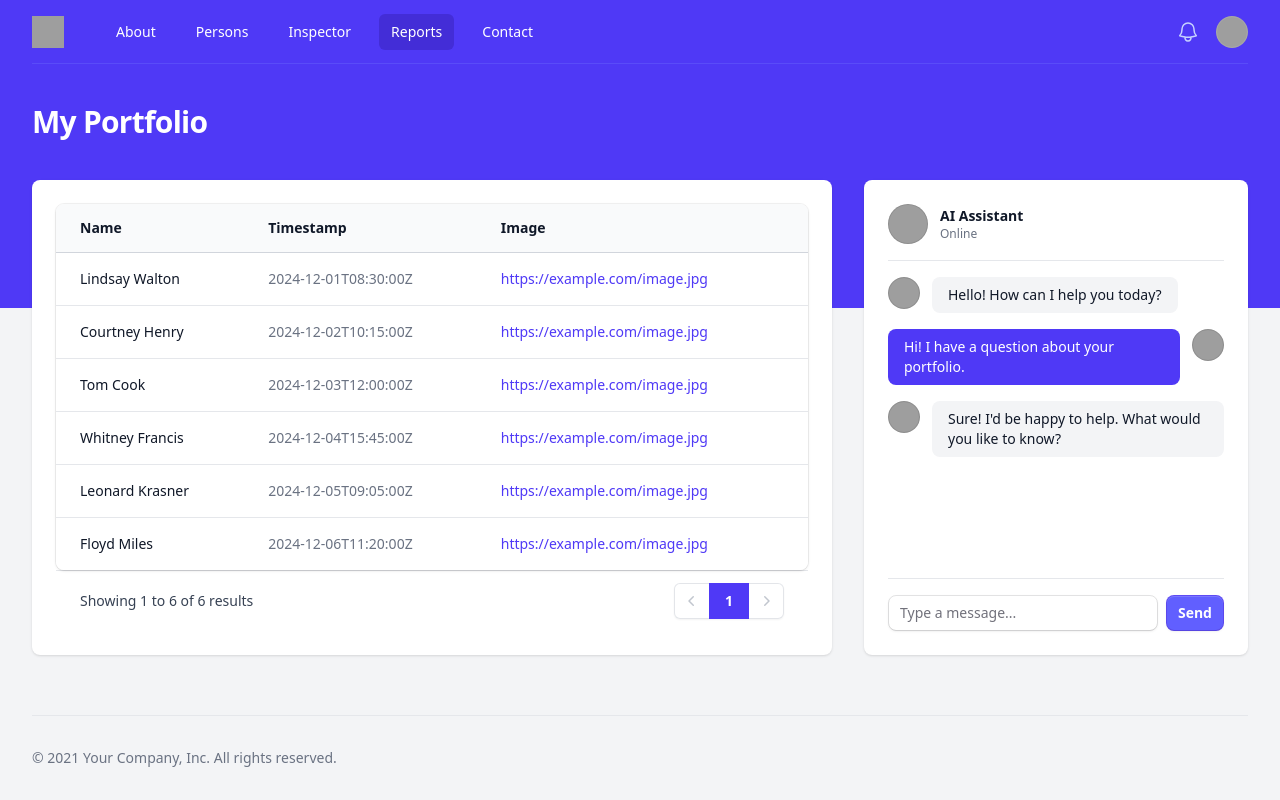
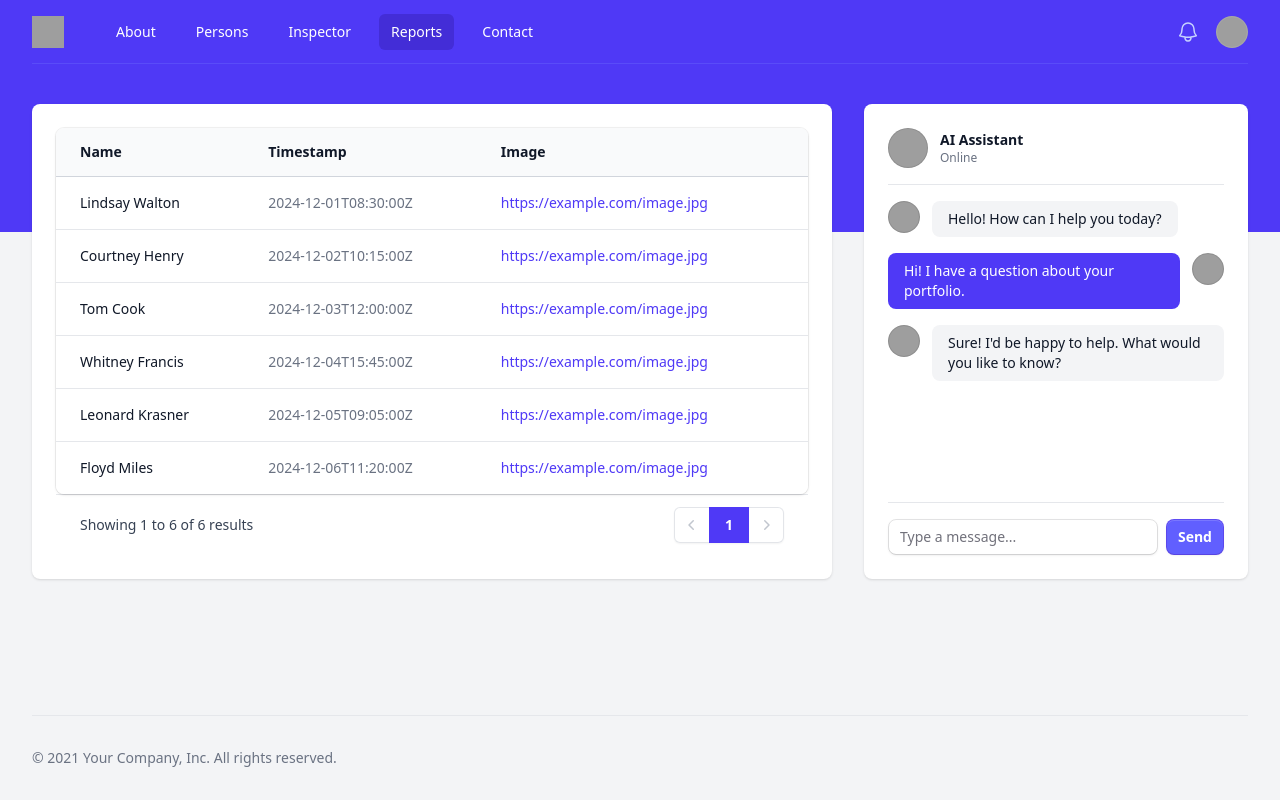
Before and after one commit to virtualitems/alejandrocr.co-2026, a React (Vite) app: page / in a window 1280 px wide. Built offline with nearby package versions, Linux system fonts and the light colour scheme; grey boxes are pictures that could not be loaded.

Commit message:
fix: adjust padding in AppShell and conditionally render header in ReportsPage

```diff
--- a/src/layouts/shell.tsx
+++ b/src/layouts/shell.tsx
@@ -43,7 +43,7 @@ export function AppShell(props: Props) {
   const { title, navigation, user, userNavigation, children } = props
   return (
     <div className="h-full grid grid-rows-[auto_1fr_auto]">
-      <div className="bg-indigo-600 pb-32 dark:bg-indigo-800">
+      <div className="bg-indigo-600 pb-42 dark:bg-indigo-800">
         <Disclosure
           as="nav"
           className="border-b border-indigo-300/25 bg-indigo-600 lg:border-none dark:border-indigo-400/25 dark:bg-indigo-800"
@@ -196,6 +196,7 @@ export function AppShell(props: Props) {
             </div>
           </DisclosurePanel>
         </Disclosure>
+        {title ? (
           <header className="py-10">
             <div className="mx-auto max-w-7xl px-4 sm:px-6 lg:px-8">
               <h1 className="text-3xl font-bold tracking-tight text-white">
@@ -203,6 +204,7 @@ export function AppShell(props: Props) {
               </h1>
             </div>
           </header>
+        ) : null}
       </div>
 
       <main className="h-full -mt-32">{children}</main>
--- a/src/pages/reports-page.tsx
+++ b/src/pages/reports-page.tsx
@@ -85,7 +85,6 @@ const initialMessages: Message[] = [
 export function ReportsPage() {
 	return (
 		<Layout
-			pageTitle="My Portfolio"
 			leftColumnTitle="Table"
 			leftColumnNode={<ReportsTable people={people} />}
 			rightColumnTitle="Chat"
```
Lines whose indentation alone changed are shown as unchanged.
